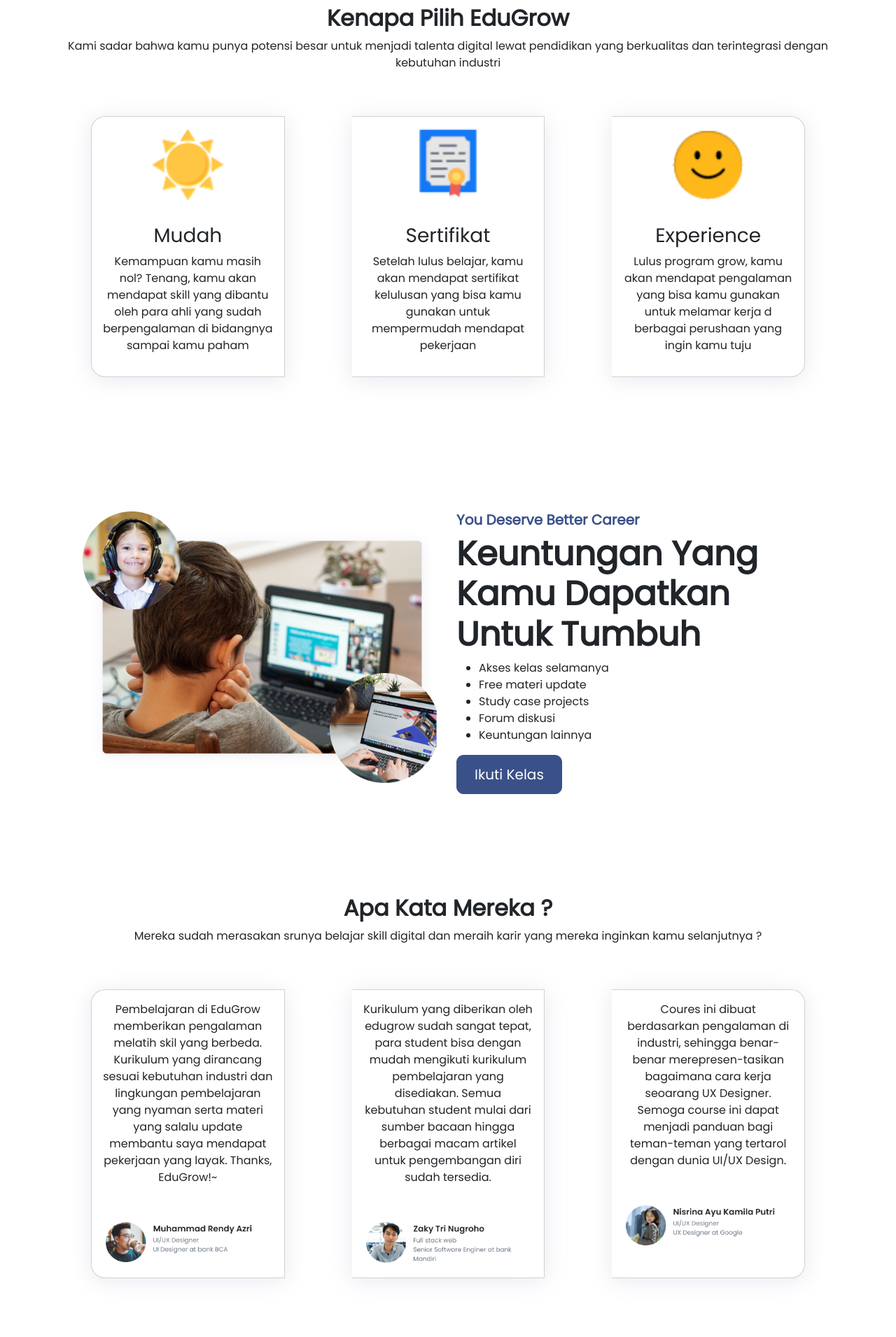
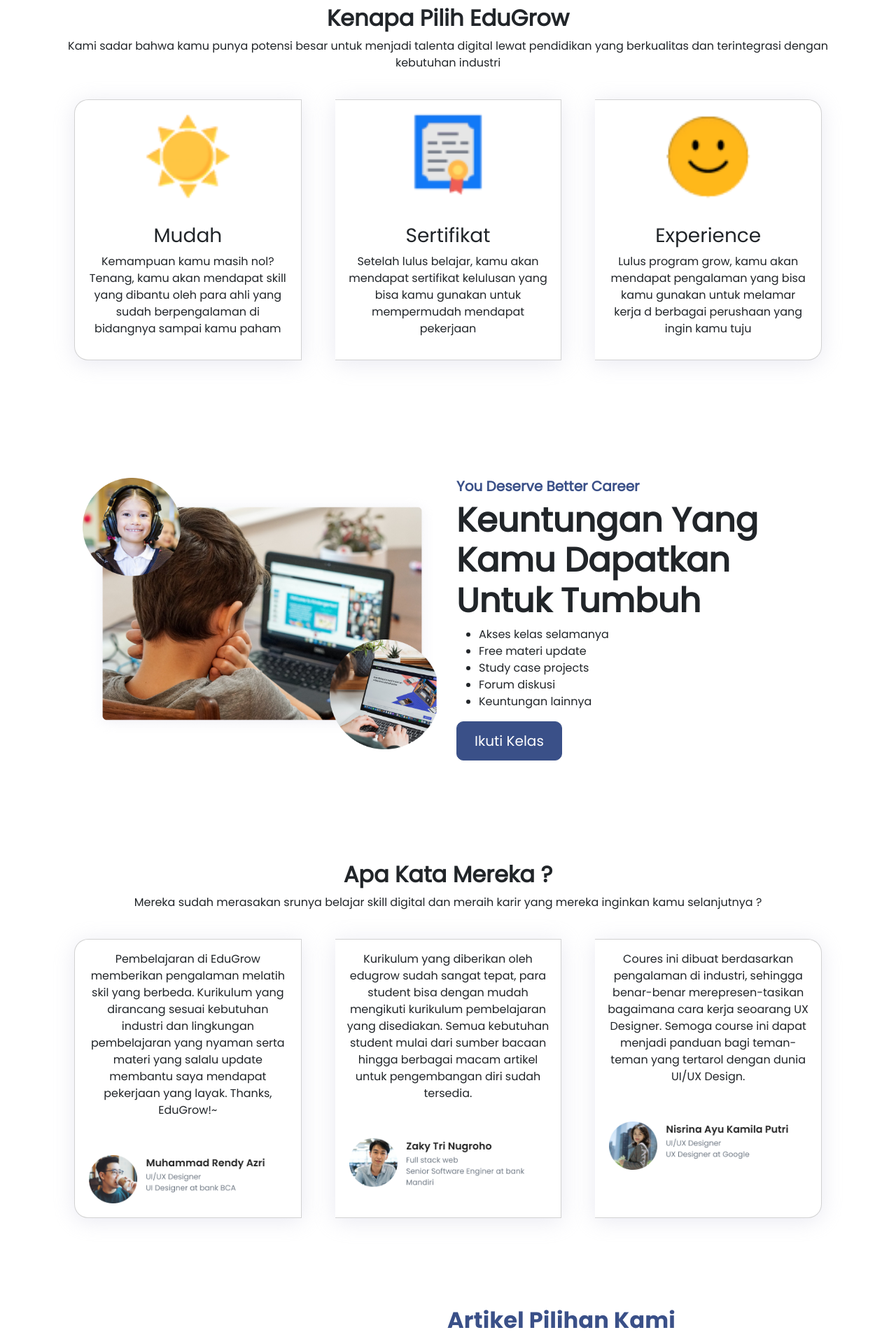
Before and after one commit to Skilvul-FE-13/edu-grow, a plain HTML site: page index.html in a window 1280 px wide. Shown: the part 929-2840 px from the top of the page at 70% size. Drawn offline with nearby package versions, Linux system fonts and the light colour scheme.

Commit message:
card responsiv

```diff
--- a/index.html
+++ b/index.html
@@ -120,7 +120,7 @@
         </p>
         <div class="row">
           <div class="card-group">
-            <div class="card m-5 home-card" style="width: 18rem">
+            <div class="card m-4 home-card" style="width: 18rem">
               <img
                 src="/public/images/card-home-sun.png"
                 class="card-img-top w-50"
@@ -135,7 +135,7 @@
                 </p>
               </div>
             </div>
-            <div class="card m-5 home-card" style="width: 18rem">
+            <div class="card m-4 home-card" style="width: 18rem">
               <img
                 src="/public/images/card-home-sertif.png"
                 class="card-img-top w-50"
@@ -149,7 +149,7 @@
                 </p>
               </div>
             </div>
-            <div class="card m-5 home-card" style="width: 18rem">
+            <div class="card m-4 home-card" style="width: 18rem">
               <img
                 src="/public/images/card-home-sert.png"
                 class="card-img-top w-50"
@@ -211,7 +211,7 @@
         </p>
         <div class="row">
           <div class="card-group">
-            <div class="card m-5 home-card" style="width: 18rem">
+            <div class="card m-4 home-card" style="width: 18rem">
               <div class="card-body">
                 <!-- <h3 class="card-text">Mudah</h3> -->
                 <p>
@@ -229,7 +229,7 @@
                 style="padding: 20px"
               />
             </div>
-            <div class="card m-5 home-card" style="width: 18rem">
+            <div class="card m-4 home-card" style="width: 18rem">
               <div class="card-body">
                 <!-- <h3 class="card-text">Mudah</h3> -->
                 <p>
@@ -247,7 +247,7 @@
                 style="padding: 20px"
               />
             </div>
-            <div class="card m-5 home-card" style="width: 18rem">
+            <div class="card m-4 home-card" style="width: 18rem">
               <div class="card-body">
                 <!-- <h3 class="card-text">Mudah</h3> -->
                 <p>
```
